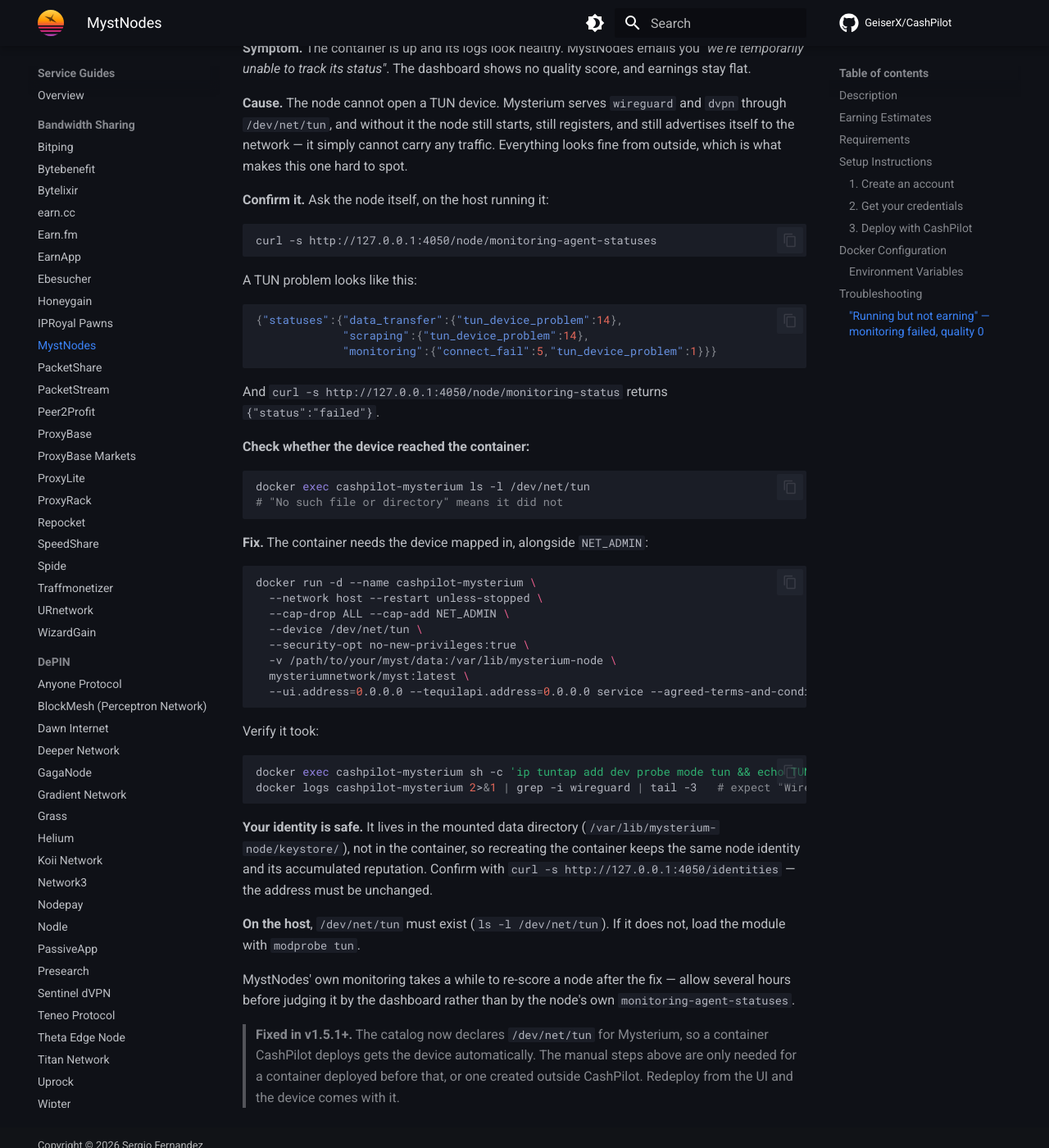
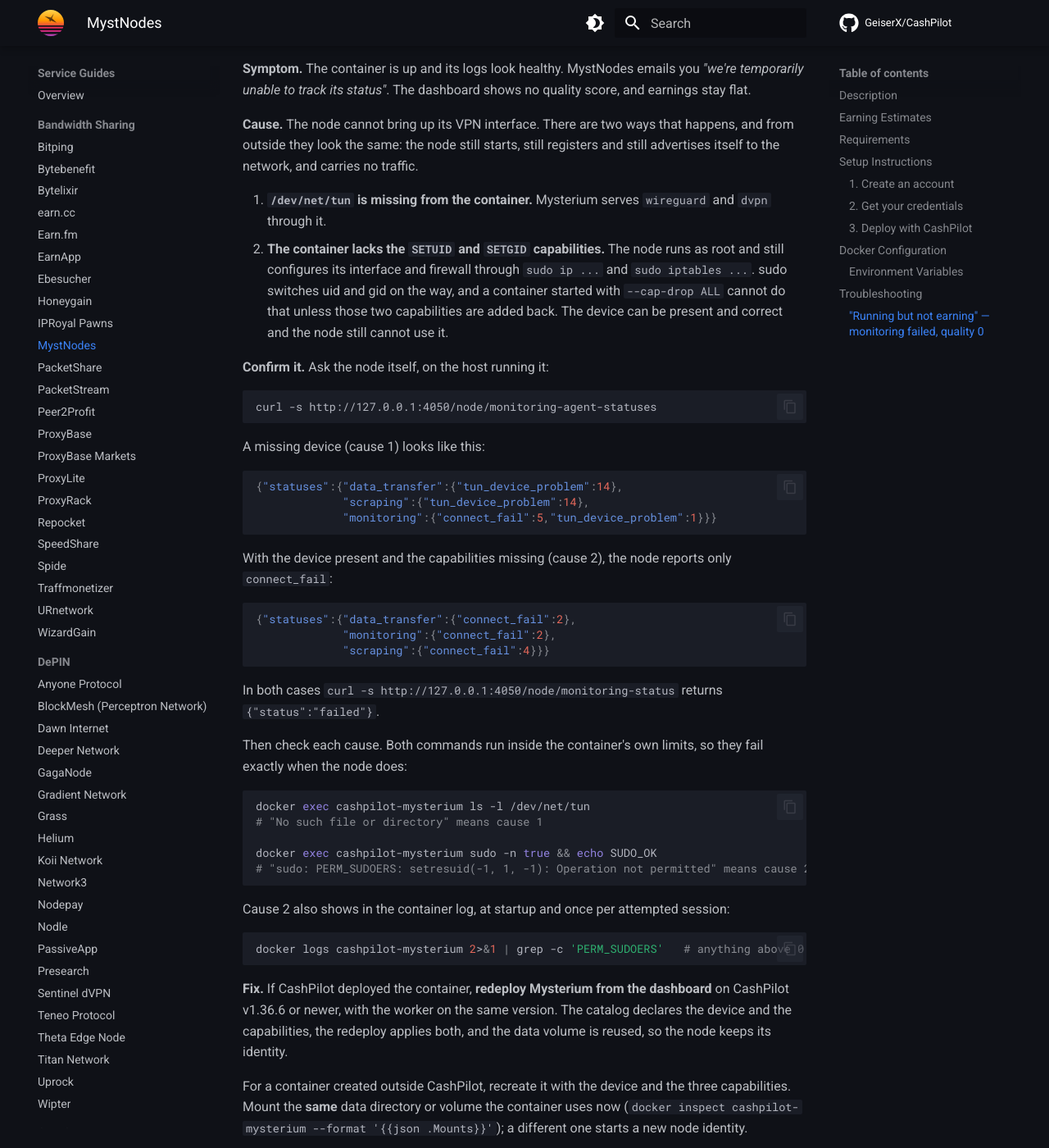
Before and after one commit to GeiserX/CashPilot, an MkDocs documentation site: the page built from docs/guides/mysterium.md, in a window 1280 px wide and 1400 px high, scrolled down 2362 px. Shown: the whole window at 82% size. Built offline with MkDocs 1.6.1 and Material for MkDocs 9.7.7, drawn with Linux system fonts in a browser that asks for light colours; comment, search, counter and statistics services are not loaded; some of the changed text lies outside the part shown.

Commit message:
fix(mysterium): let the node run sudo so sessions stop dying at setup (#361)
The node runs as root and still configures its VPN interface and firewall through sudo. Containers are deployed with every capability dropped and the catalog added back NET_ADMIN alone, so sudo could not switch uid or gid and every session failed at setup while the node kept looking healthy. That has been the case since v1.15.0.

The catalog now declares SETUID and SETGID for mysterium; no-new-privileges stays on for every container. A redeploy now takes capabilities from the catalog instead of the record of the first deploy, so existing nodes can receive the fix. Mysterium gains a health signal for the log line and the guide leads with a redeploy from the dashboard.

Reported by @Mluo2011 in #360.

````diff
--- a/docs/guides/mysterium.md
+++ b/docs/guides/mysterium.md
@@ -5,7 +5,7 @@
 
 ## Description
 
-MystNodes (Mysterium Network) is a decentralized VPN and proxy network built on blockchain technology. You earn MYST tokens by running a node that provides VPN, proxy, and data scraping services to users. Requires NET_ADMIN capability and host networking for full functionality. Includes a built-in web UI for node management. Works on both residential and VPS connections.
+MystNodes (Mysterium Network) is a decentralized VPN and proxy network built on blockchain technology. You earn MYST tokens by running a node that provides VPN, proxy, and data scraping services to users. Requires NET_ADMIN, SETUID and SETGID capabilities and host networking for full functionality. Includes a built-in web UI for node management. Works on both residential and VPS connections.
 
 ## Earning Estimates
 
@@ -21,7 +21,7 @@
 
 > **One node per public IP.** Mysterium strictly enforces one active node per public IP address. Additional nodes on the same IP show as offline and earn nothing. Do not run on a phone if a Docker node is already running on the same network. Use separate public IPs (e.g. dual WAN, different locations) for additional nodes.
 
-> **Port forwarding recommended.** Forward **UDP 56000-56100** to maximize earnings. Without this, nodes get "Strict NAT" status — many VPN/proxy sessions fail to connect, severely reducing income. Alternatives: enable UPnP on your router (Mysterium uses it automatically), or as last resort, use DMZ. The Docker image runs with `--net host` and `NET_ADMIN` capability.
+> **Port forwarding recommended.** Forward **UDP 56000-56100** to maximize earnings. Without this, nodes get "Strict NAT" status — many VPN/proxy sessions fail to connect, severely reducing income. Alternatives: enable UPnP on your router (Mysterium uses it automatically), or as last resort, use DMZ. The Docker image runs with `--net host` and the `NET_ADMIN`, `SETUID` and `SETGID` capabilities.
 
 ## Requirements
 
@@ -64,11 +64,18 @@
 *"we're temporarily unable to track its status"*. The dashboard shows no quality
 score, and earnings stay flat.
 
-**Cause.** The node cannot open a TUN device. Mysterium serves `wireguard` and
-`dvpn` through `/dev/net/tun`, and without it the node still starts, still
-registers, and still advertises itself to the network — it simply cannot carry
-any traffic. Everything looks fine from outside, which is what makes this one
-hard to spot.
+**Cause.** The node cannot bring up its VPN interface. There are two ways that
+happens, and from outside they look the same: the node still starts, still
+registers and still advertises itself to the network, and carries no traffic.
+
+1. **`/dev/net/tun` is missing from the container.** Mysterium serves `wireguard`
+   and `dvpn` through it.
+2. **The container lacks the `SETUID` and `SETGID` capabilities.** The node runs
+   as root and still configures its interface and firewall through
+   `sudo ip ...` and `sudo iptables ...`. sudo switches uid and gid on the way,
+   and a container started with `--cap-drop ALL` cannot do that unless those two
+   capabilities are added back. The device can be present and correct and the
+   node still cannot use it.
 
 **Confirm it.** Ask the node itself, on the host running it:
 
@@ -76,7 +83,7 @@
 curl -s http://127.0.0.1:4050/node/monitoring-agent-statuses
 ```
 
-A TUN problem looks like this:
+A missing device (cause 1) looks like this:
 
 ```json
 {"statuses":{"data_transfer":{"tun_device_problem":14},
@@ -84,22 +91,50 @@
              "monitoring":{"connect_fail":5,"tun_device_problem":1}}}
 ```
 
-And `curl -s http://127.0.0.1:4050/node/monitoring-status` returns
+With the device present and the capabilities missing (cause 2), the node reports
+only `connect_fail`:
+
+```json
+{"statuses":{"data_transfer":{"connect_fail":2},
+             "monitoring":{"connect_fail":2},
+             "scraping":{"connect_fail":4}}}
+```
+
+In both cases `curl -s http://127.0.0.1:4050/node/monitoring-status` returns
 `{"status":"failed"}`.
 
-**Check whether the device reached the container:**
+Then check each cause. Both commands run inside the container's own limits, so
+they fail exactly when the node does:
 
 ```bash
 docker exec cashpilot-mysterium ls -l /dev/net/tun
-# "No such file or directory" means it did not
+# "No such file or directory" means cause 1
+
+docker exec cashpilot-mysterium sudo -n true && echo SUDO_OK
+# "sudo: PERM_SUDOERS: setresuid(-1, 1, -1): Operation not permitted" means cause 2
 ```
 
-**Fix.** The container needs the device mapped in, alongside `NET_ADMIN`:
+Cause 2 also shows in the container log, at startup and once per attempted
+session:
+
+```bash
+docker logs cashpilot-mysterium 2>&1 | grep -c 'PERM_SUDOERS'   # anything above 0
+```
+
+**Fix.** If CashPilot deployed the container, **redeploy Mysterium from the
+dashboard** on CashPilot v1.36.6 or newer, with the worker on the same version.
+The catalog declares the device and the capabilities, the redeploy applies both,
+and the data volume is reused, so the node keeps its identity.
+
+For a container created outside CashPilot, recreate it with the device and the
+three capabilities. Mount the **same** data directory or volume the container
+uses now (`docker inspect cashpilot-mysterium --format '{{json .Mounts}}'`); a
+different one starts a new node identity.
 
 ```bash
 docker run -d --name cashpilot-mysterium \
   --network host --restart unless-stopped \
-  --cap-drop ALL --cap-add NET_ADMIN \
+  --cap-drop ALL --cap-add NET_ADMIN --cap-add SETUID --cap-add SETGID \
   --device /dev/net/tun \
   --security-opt no-new-privileges:true \
   -v /path/to/your/myst/data:/var/lib/mysterium-node \
@@ -111,6 +146,8 @@
 
 ```bash
 docker exec cashpilot-mysterium sh -c 'ip tuntap add dev probe mode tun && echo TUN_OK && ip link del probe'
+docker exec cashpilot-mysterium sudo -n true && echo SUDO_OK
+docker logs cashpilot-mysterium 2>&1 | grep -c 'PERM_SUDOERS'        # expect 0
 docker logs cashpilot-mysterium 2>&1 | grep -i wireguard | tail -3   # expect "Wireguard: started"
 ```
 
@@ -126,7 +163,7 @@
 several hours before judging it by the dashboard rather than by the node's own
 `monitoring-agent-statuses`.
 
-> **Fixed in v1.5.1+.** The catalog now declares `/dev/net/tun` for Mysterium, so
-> a container CashPilot deploys gets the device automatically. The manual steps
-> above are only needed for a container deployed before that, or one created
-> outside CashPilot. Redeploy from the UI and the device comes with it.
+> **Fixed in the catalog.** It has declared `/dev/net/tun` since v1.5.1 and the
+> `SETUID` and `SETGID` capabilities since v1.36.6, so a container CashPilot
+> deploys gets all of it. A container deployed before that keeps its old shape
+> until you redeploy it from the UI.
````
Also changed, not shown: docs/fleet.md (+1 -1 lines), app/static/js/app.js, 5 other files.
